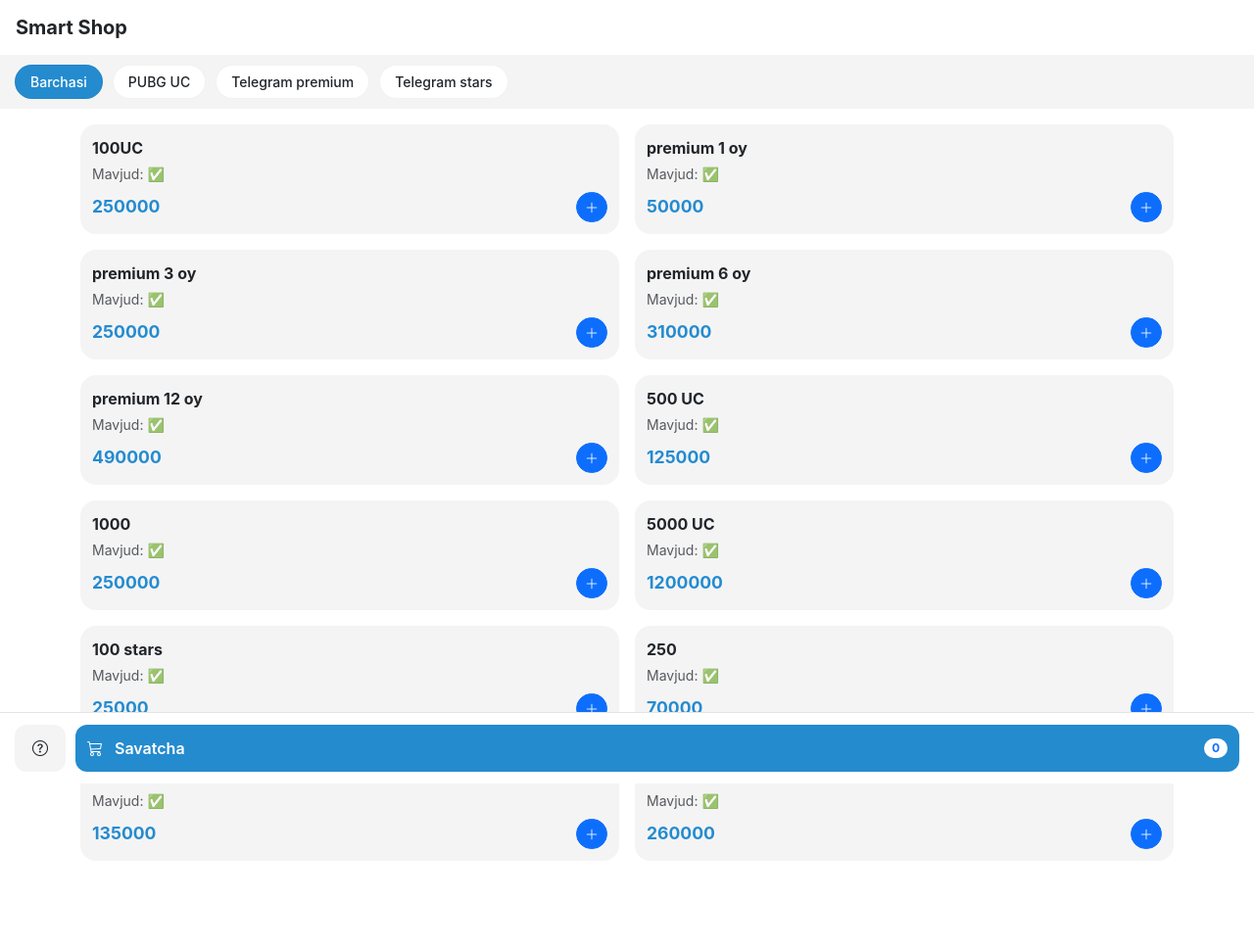
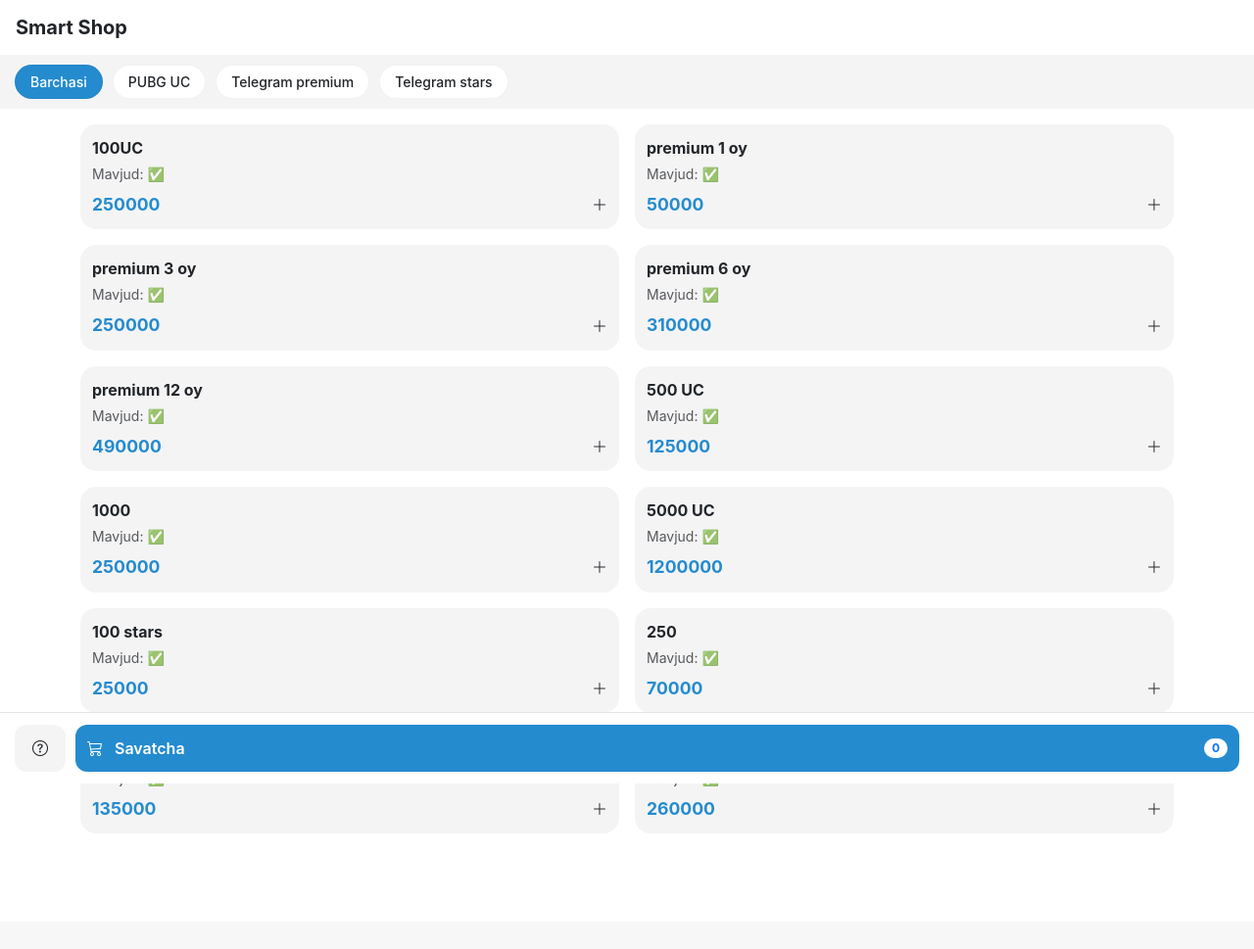
Before and after one commit to aziz0518/starts, a Django app: page /shop/ in a window 1280 px wide. Shown: the whole page at 98% size. After the commit the page ends 832 px from the top, so only its background shows below. Run offline with Django 5.2, Linux system fonts and the light colour scheme; data comes from the database, SQL or seed files in the repository; both versions use the stored data as it was after the commit; some libraries are stand-ins or nearby versions.

Commit message:
first commit

```diff
--- a/bot_app/templates/shop/webapp.html
+++ b/bot_app/templates/shop/webapp.html
@@ -140,7 +140,7 @@
                 <div class="small text-muted mb-2">Mavjud: ✅</div>
                 <div class="d-flex justify-content-between align-items-center mt-auto">
                     <div class="price-tag">{{ p.price }}</div>
-                    <button class="btn btn-sm btn-primary rounded-pill" onclick="addToCart('{{ p.id }}', '{{ p.name }}', {{ p.price }})">
+                    <!-- <button class="btn btn-sm btn-primary rounded-pill" onclick="addToCart('{{ p.id }}', '{{ p.name }}', {{ p.price }})"> -->
                         <i class="bi bi-plus-lg"></i>
                     </button>
                 </div>
```
Also changed, not shown: db.sqlite3, 2 other files.
